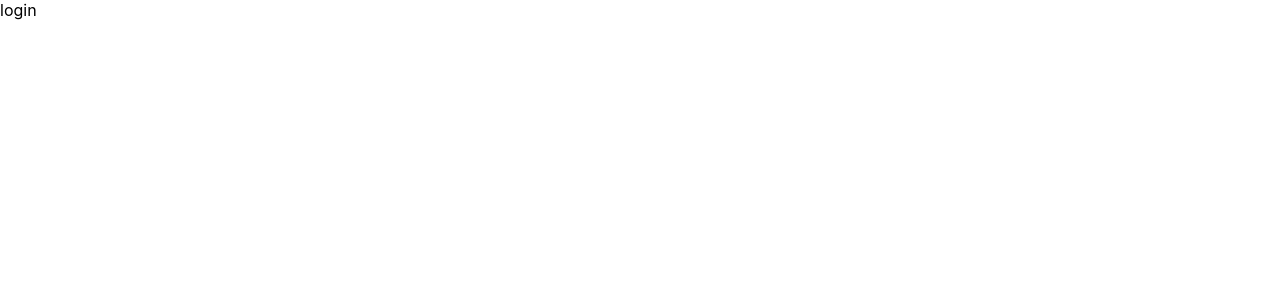
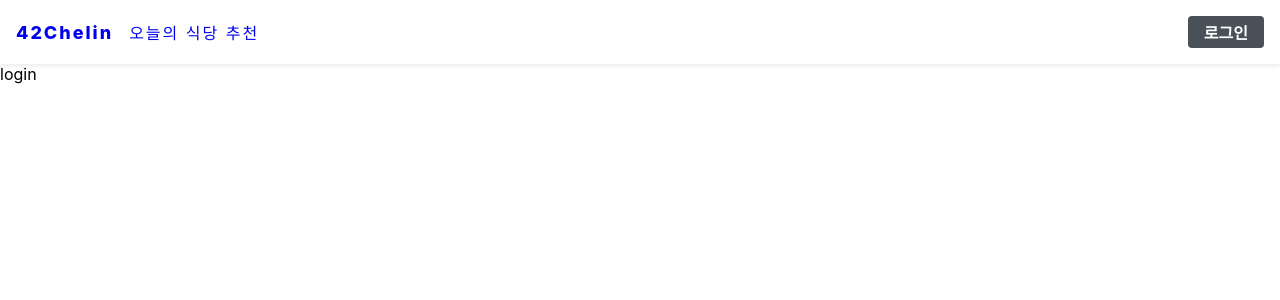
Before and after one commit to kwagyoo/42chelin, a React (Create React App) app in the folder frontend/: page /login in a window 1280 px wide. Shown: the top 300 px of the page. Built offline with nearby package versions, Linux system fonts and the light colour scheme.

Commit message:
feat : props 오류 수정
eslint로 인해 props를 적을 때는 항상 propTypes와 defaultProps를 적어야해서
prop-types 패키지를 추가함. 또한 styled-components 패키지가 추가가 안되어있어
같이 설치.

```diff
--- a/frontend/package.json
+++ b/frontend/package.json
@@ -8,10 +8,12 @@
     "@testing-library/user-event": "^12.1.10",
     "eslint-config-airbnb": "^18.2.1",
     "eslint-config-prettier": "^8.3.0",
+    "prop-types": "^15.7.2",
     "react": "^17.0.2",
     "react-dom": "^17.0.2",
     "react-router-dom": "^5.2.0",
     "react-scripts": "4.0.3",
+    "styled-components": "^5.3.0",
     "web-vitals": "^1.0.1"
   },
   "scripts": {
--- a/frontend/src/common/Button.js
+++ b/frontend/src/common/Button.js
@@ -1,6 +1,7 @@
 import React from 'react';
 // import { Link } from 'react-router-dom';
 import styled from 'styled-components';
+import PropTypes from 'prop-types';
 
 const StyledButton = styled.button`
   margin-right: 1rem;
@@ -22,8 +23,17 @@ const StyledButton = styled.button`
 //   ${StyledButton}
 // `;
 
-const Button = () => {
-  return <StyledButton>로그인</StyledButton>;
+const Button = ({name}) => {
+  return <StyledButton>{name}</StyledButton>;
 };
 
+Button.propTypes = {
+  name: PropTypes.string,
+};
+
+Button.defaultProps = {
+  name: "",
+};
+
+
 export default Button;
--- a/frontend/src/common/Header.js
+++ b/frontend/src/common/Header.js
@@ -57,7 +57,7 @@ const Header = () => {
             </Link>
           </div>
           <div className="right">
-            <Button />
+            <Button name="로그인"/>
           </div>
         </Wrapper>
       </HeaderBlock>
--- a/frontend/src/pages/LoginPage.js
+++ b/frontend/src/pages/LoginPage.js
@@ -1,7 +1,13 @@
 import React from 'react';
+import Header from '../common/Header';
 
 const LoginPage = () => {
-  return <div>login</div>;
+  return (
+    <>
+      <Header/>
+      <div>login</div>
+    </>
+  );
 };
 
 export default LoginPage;
```
Also changed, not shown: 2 other files (tests, documents, lock files or other folders).
